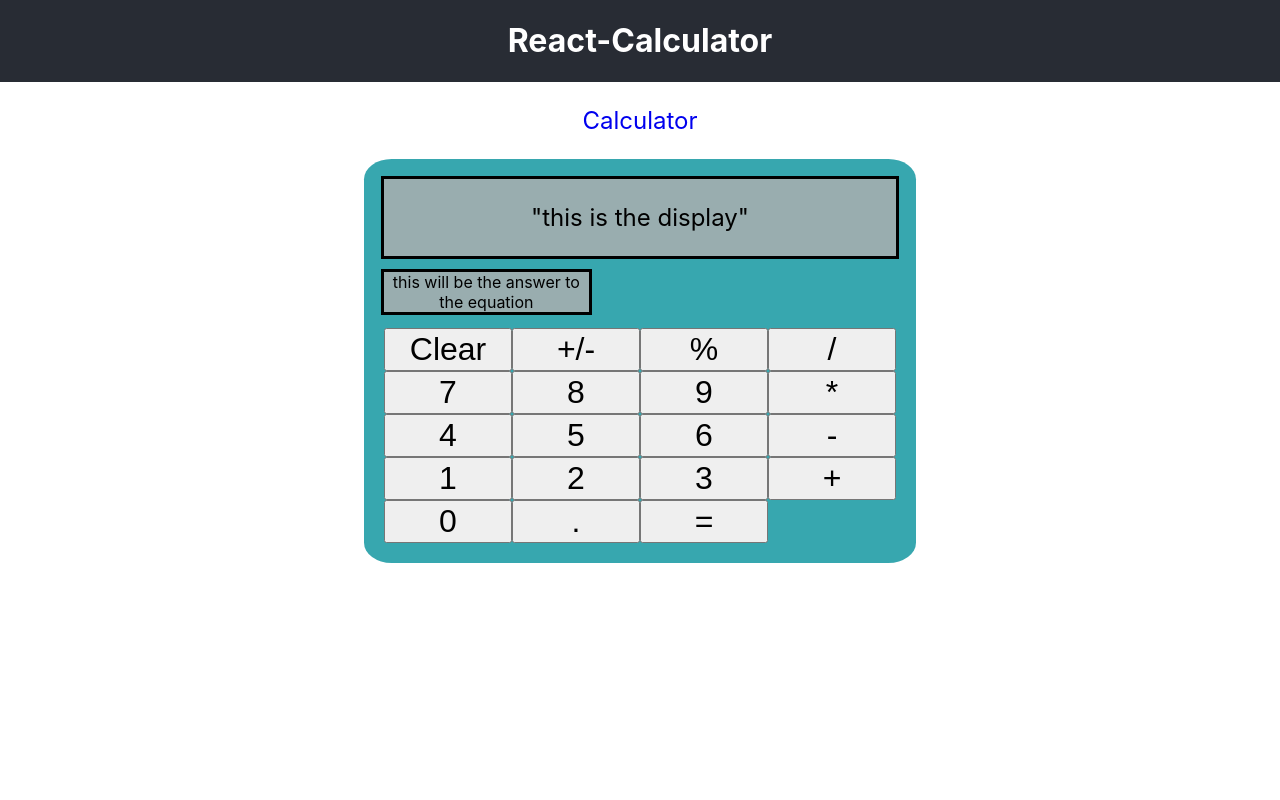
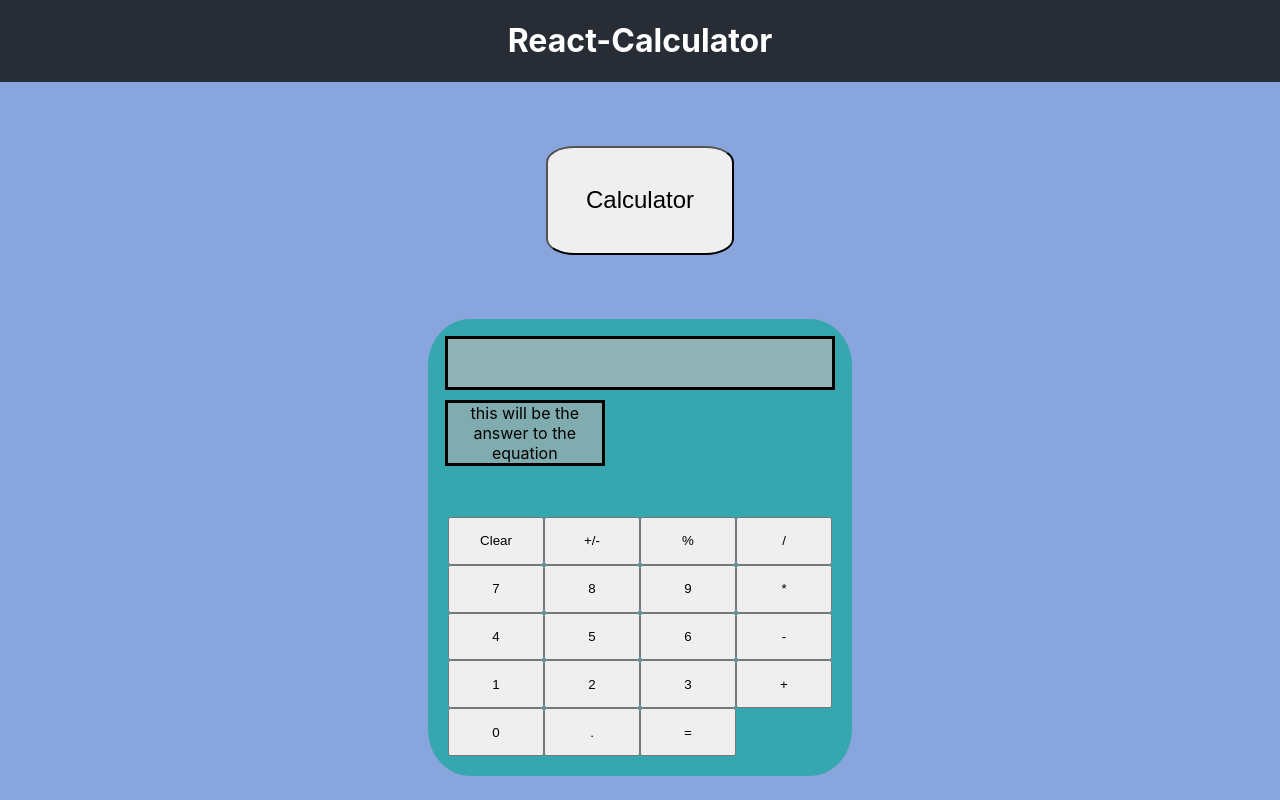
Before and after one commit to LuisGtk/Calculator-redo-, a React (Create React App) app: page /Calculator in a window 1280 px wide. Built offline with nearby package versions, Linux system fonts and the light colour scheme.

Commit message:
adding more css to app and calc

```diff
--- a/src/App.css
+++ b/src/App.css
@@ -21,7 +21,9 @@
 
 
 /* RESPONSIVE WEB  */
-
+body{
+  background-color: #557ed0b0;
+}
 .App {
   text-align: center;
 }
@@ -38,7 +40,16 @@
 
 a {
   text-decoration: none;
+  color: white;
   font-size: 150%;
-  background-color: blue;
-  border-radius: 20%;
 }
+.calc{
+  font-size:100% ;
+  margin-top: 5%;
+  border-radius: 15%;
+  padding: 3%;
+  cursor: pointer;
+}
+.calc:hover {
+  box-shadow: 0 12px 16px 0 rgba(0,0,0,0.24), 0 17px 50px 0 rgba(0,0,0,0.19);
+}
--- a/src/App.js
+++ b/src/App.js
@@ -6,14 +6,12 @@ function App() {
   return (
     <div className="App">
       <header className="App-header">
-
         <h1>React-Calculator</h1>
-
       </header>
       <Link to="/Calculator">
-          <p id='calc'>Calculator</p>
+        <button className='calc'>Calculator</button>
       </Link>
-      {/* switch components*/ }
+      {/* switch components*/}
       <main>
         <Routes>
           <Route path='/Calculator' element={<Calc />} />
--- a/src/Components/Calculator/Calc.css
+++ b/src/Components/Calculator/Calc.css
@@ -5,7 +5,7 @@
     .calculator {
         margin: auto;
         padding: 20px;
-        background-color: rgb(55, 167, 175);
+        background-color: rgb(41, 133, 139);
         width: 80%;
         border-radius: 5%;
     }
@@ -35,27 +35,31 @@
     margin: auto;
     padding: 20px;
     background-color: rgb(55, 167, 175);
-    width: 40%;
-    border-radius: 5%;
+    width: 30%;
+    border-radius: 10%;
+    margin-top: 5%;
 }
 .display {
     display: flex;
     justify-content: center;
-    background-color: rgba(179, 175, 175, 0.795);
+    background-color: rgba(190, 186, 186, 0.669);
     outline: solid;
     font-size: 24px;
 }
 
 .answer {
     background-color: rgb(55, 167, 175);
-    background-color: rgba(179, 175, 175, 0.795);
+    background-color: rgba(179, 175, 175, 0.588);
     outline: solid;
     width: 40%;
 }
 .layout{
     display: grid;
     grid-template-columns: repeat(4, 1fr);
+    padding-top: 10%;
+
 }
-button{
-    font-size:200% ;
+
+.numbers{
+    padding: 15%;
 }
--- a/src/Components/Calculator/Calc.js
+++ b/src/Components/Calculator/Calc.js
@@ -3,28 +3,13 @@ import { useState, useEffect } from 'react';
 
 export default function Calc() {
     const [data, getData] = useState([])
-    // useEffect(() => {
-    //     const getData = async () => {
-    //         const apiURL = 'http://api.mathjs.org/v4/?expr=4-4'
-    //         try {
-    //             const response = await fetch(apiURL);
-    //             const data = await response.json();
-    //             const objectData = Object.values(data);
-    //             getData(objectData);
-    //         } catch (err) {
-    //             console.log(err)
-    //         }
-    //     };
-    //     getData()
-    // }, [])
 
     const fetchData = () => {
         fetch("https://api.mathjs.org/v4/?expr=" + encodeURIComponent(data))
             .then((response) => response.json())
             .then((data) => getData(data));
     }
-
-
+// functionality for number buttons
     function handleClick(event) {
         //console.log(event.target.innerText)
         getData(data + event.target.innerText)
@@ -32,49 +17,43 @@ export default function Calc() {
 
 
 
-
-
-    /* ADDING STATE */
-    // const [equation, setEquation] = useState('')
-    // const [total, setTotal] = useState("")
-
     return (
         // making calc
         <div className="calculator">
 
             <div className="display">
-                <p>"this is the display"</p>
+                <p>{data}</p>
             </div>
 
             <div className="answer">
-                <p> this will be the answer to the equation {data}</p>
+                <p> this will be the answer to the equation </p>
 
             </div>
 
             <div className='layout'>
-                <button >Clear</button>
-                <button >+/-</button>
-                <button onClick={handleClick}>%</button>
-                <button onClick={handleClick}>/</button>
+                <button className='numbers'>Clear</button>
+                <button className='numbers'>+/-</button>
+                <button className='numbers'onClick={handleClick}>%</button>
+                <button className='numbers'onClick={handleClick}>/</button>
 
-                <button onClick={handleClick} >7</button>
-                <button onClick={handleClick}>8</button>
-                <button onClick={handleClick}>9</button>
-                <button onClick={handleClick}>*</button>
+                <button className='numbers'onClick={handleClick} >7</button>
+                <button className='numbers'onClick={handleClick}>8</button>
+                <button className='numbers'onClick={handleClick}>9</button>
+                <button className='numbers'onClick={handleClick}>*</button>
 
-                <button onClick={handleClick}>4</button>
-                <button onClick={handleClick}>5</button>
-                <button onClick={handleClick}>6</button>
-                <button onClick={handleClick}>-</button>
+                <button className='numbers'onClick={handleClick}>4</button>
+                <button className='numbers'onClick={handleClick}>5</button>
+                <button className='numbers'onClick={handleClick}>6</button>
+                <button className='numbers'onClick={handleClick}>-</button>
 
-                <button onClick={handleClick}>1</button>
-                <button onClick={handleClick}>2</button>
-                <button onClick={handleClick}>3</button>
-                <button onClick={handleClick}>+</button>
+                <button className='numbers'onClick={handleClick}>1</button>
+                <button className='numbers'onClick={handleClick}>2</button>
+                <button className='numbers'onClick={handleClick}>3</button>
+                <button className='numbers'onClick={handleClick}>+</button>
 
-                <button onClick={handleClick}>0</button>
-                <button onClick={handleClick}>.</button>
-                <button onClick={getData}>=</button>
+                <button className='numbers'onClick={handleClick}>0</button>
+                <button className='numbers'onClick={handleClick}>.</button>
+                <button className='numbers'onClick={getData}>=</button>
             </div >
         </div >
     )
```
Lines whose indentation alone changed are shown as unchanged.
